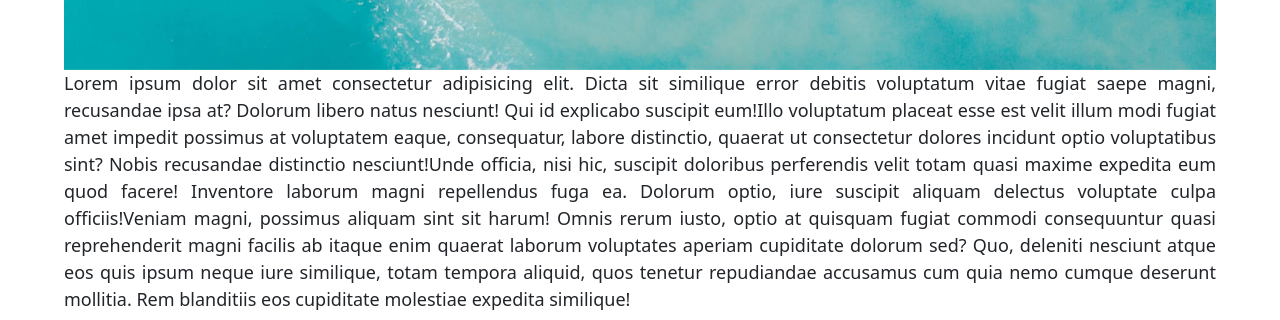
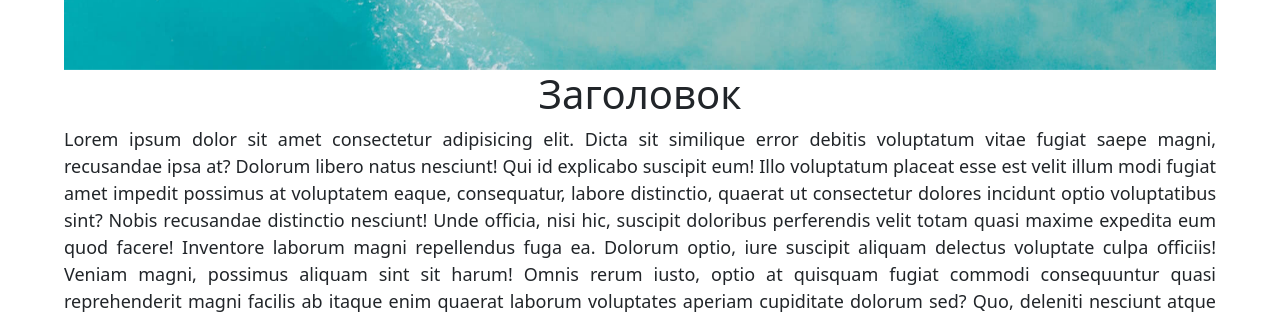
Before and after one commit to IrinaSB01/Homework_23_Project-Mobile, a plain HTML site: page index.html in a window 1280 px wide. Shown: the part 1372-1692 px from the top of the page. Drawn offline with Linux system fonts and the light colour scheme.

Commit message:
index.html
Редактирование строки 66.
Убрала <p>

```diff
--- a/index.html
+++ b/index.html
@@ -63,8 +63,7 @@
         </button>
       </div>
       </section>
-      <p>Lorem ipsum dolor sit amet consectetur adipisicing elit. Dicta sit similique error debitis voluptatum vitae fugiat saepe magni, recusandae ipsa at? Dolorum libero natus nesciunt! Qui id explicabo suscipit eum!Illo voluptatum placeat esse est velit illum modi fugiat amet impedit possimus at voluptatem eaque, consequatur, labore distinctio, quaerat ut consectetur dolores incidunt optio voluptatibus sint? Nobis recusandae distinctio nesciunt!Unde officia, nisi hic, suscipit doloribus perferendis velit totam quasi maxime expedita eum quod facere! Inventore laborum magni repellendus fuga ea. Dolorum optio, iure suscipit aliquam delectus voluptate culpa officiis!Veniam magni, possimus aliquam sint sit harum! Omnis rerum iusto, optio at quisquam fugiat commodi consequuntur quasi reprehenderit magni facilis ab itaque enim quaerat laborum voluptates aperiam cupiditate dolorum sed? Quo, deleniti nesciunt atque eos quis ipsum neque iure similique, totam tempora aliquid, quos tenetur repudiandae accusamus cum quia nemo cumque deserunt mollitia. Rem blanditiis eos cupiditate molestiae expedita similique!</p>
-    <!-- конец Галереи -->
+      <!-- конец Галереи -->
         <h1>Заголовок</h1>
         <p>Lorem ipsum dolor sit amet consectetur adipisicing elit. Dicta sit similique error debitis voluptatum vitae fugiat saepe magni, recusandae ipsa at? Dolorum libero natus nesciunt! Qui id explicabo suscipit eum!
         Illo voluptatum placeat esse est velit illum modi fugiat amet impedit possimus at voluptatem eaque, consequatur, labore distinctio, quaerat ut consectetur dolores incidunt optio voluptatibus sint? Nobis recusandae distinctio nesciunt!
```
